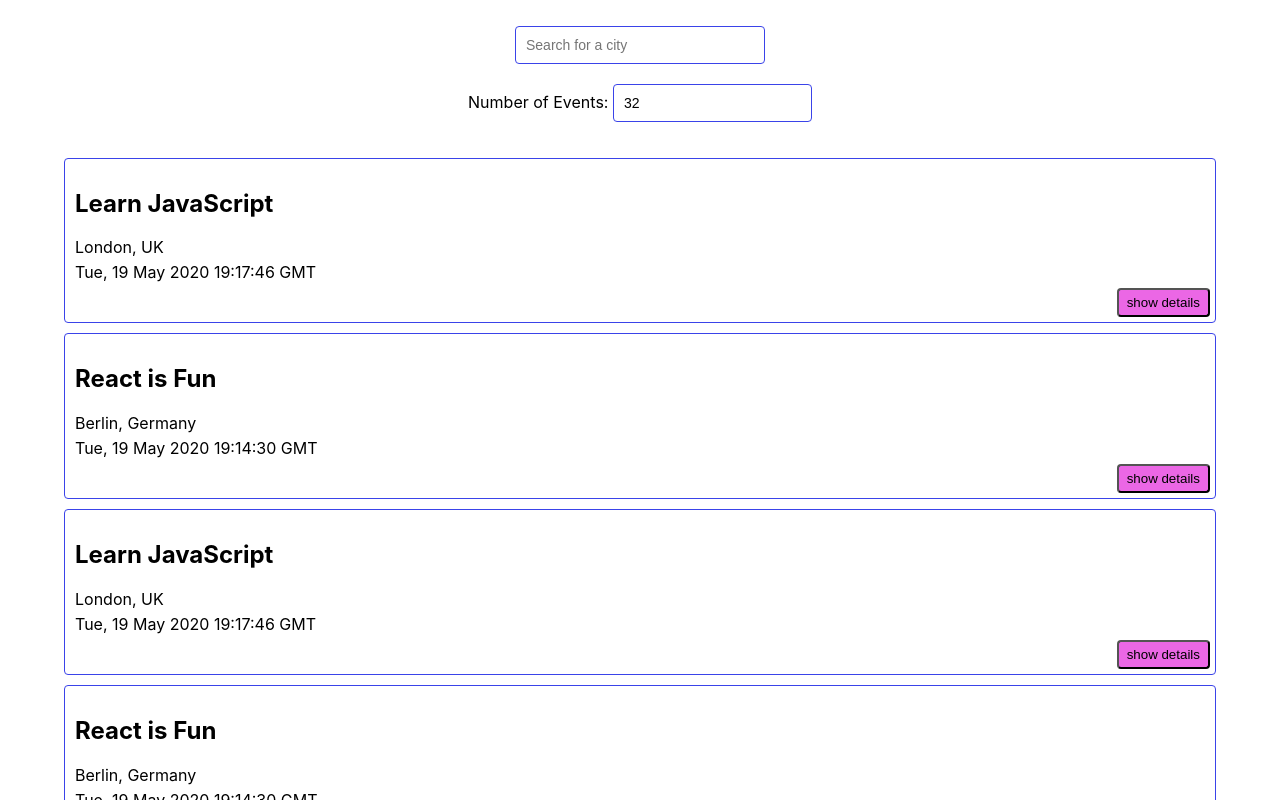
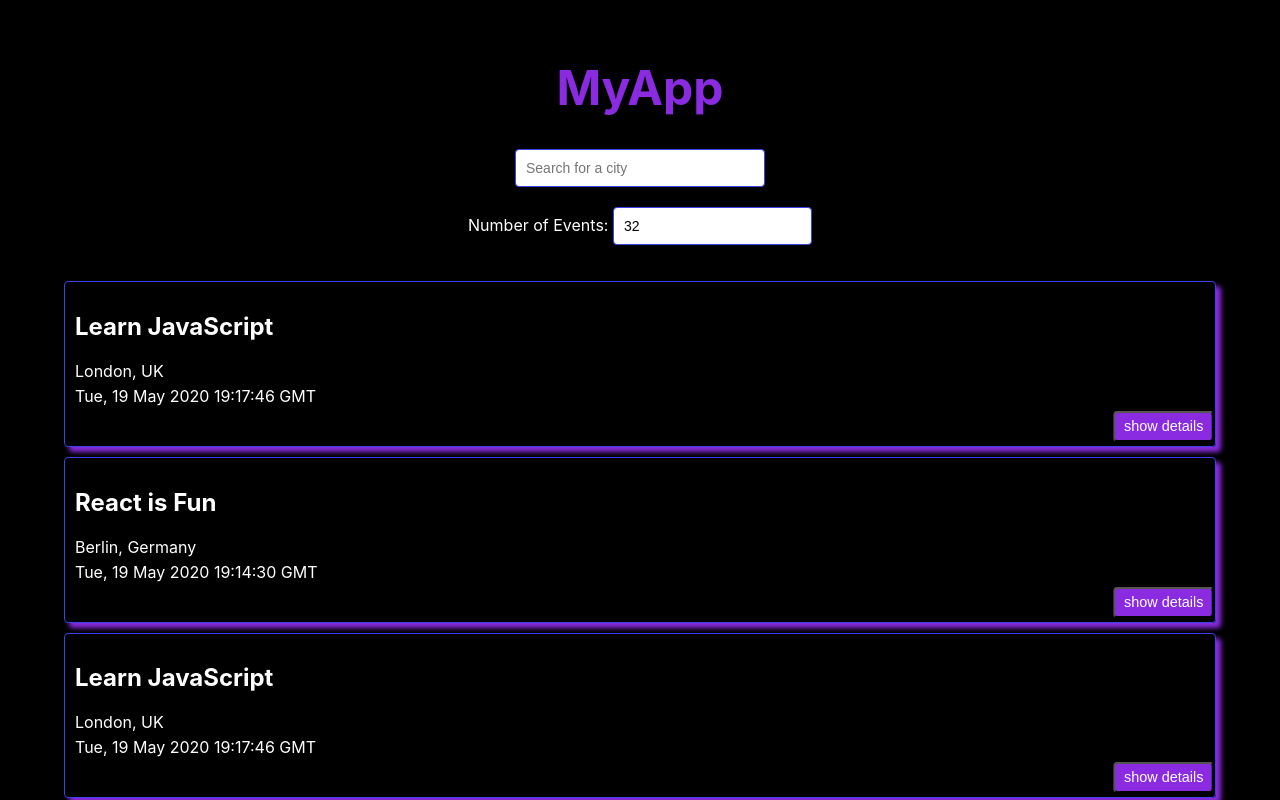
Before and after one commit to Priyankareddy-nalla/myApp, a React (Create React App) app: page / in a window 1280 px wide. Shown: the top 800 px of the page. Built offline with nearby package versions, Linux system fonts and the light colour scheme; what atatus-spa would draw is missing.

Commit message:
Update UI

```diff
--- a/src/App.css
+++ b/src/App.css
@@ -3,7 +3,8 @@
 .App {
   text-align: center;
   padding: 2% 5%;
-  /* background-color: rgb(238, 149, 243); */
+  background-color: black;
+  color: white;
 }
 
 .App * {
@@ -20,13 +21,11 @@ p {
 }
 
 input[type="text"],
-input[type="number"] {
+input[type="number"]{
   padding: 8px 6px 8px 10px;
   border-radius: 4px;
   outline: none;
-  /* border: 1px solid #ccc; */
   border: 1px solid #3a43e9;
-
   font-size: 14px;
   line-height: 20px;
   align-self: center;
@@ -36,6 +35,16 @@ input[type="number"] {
 
 .city {
   width: 250px;
+  padding: 8px 6px 8px 10px;
+  border-radius: 4px;
+  outline: none;
+  border: 1px solid #3a43e9;
+  font-size: 14px;
+  line-height: 20px;
+  align-self: center;
+  height: 38px;
+  margin-bottom: 20px;
+
 }
 
 #city-search {
@@ -53,7 +62,7 @@ input[type="number"] {
   align-self: center;
   margin: 0;
   font-size: 14px;
-  box-shadow: 10px 10px 16px -12px rgba(0, 0, 0, 0.75);
+  color: black;
 }
 
 .suggestions>li {
@@ -69,7 +78,7 @@ input[type="number"] {
 }
 
 .suggestions>li:hover {
-  background-color: #bcdcdb;
+  background-color: #d1a1f3;
 }
 
 .event {
@@ -79,6 +88,8 @@ input[type="number"] {
   border: 1px solid #3a43e9;
   border-radius: 4px;
   position: relative;
+  color: white;
+  box-shadow: 5px 5px 5px blueviolet;
 }
 
 .details-btn {
@@ -89,5 +100,33 @@ input[type="number"] {
   border-radius: 4px;
   outline: none;
   cursor: pointer;
-  background-color: rgb(235, 103, 229);
+  color: white;
+  background-color: blueviolet;
+  animation: pulse 1.5s infinite alternate;
 }
+
+@keyframes pulse {
+  0% {
+    transform: scale(1);
+  }
+
+  100% {
+    transform: scale(1.1);
+  }
+}
+
+.details-btn:hover {
+  background-color: rgb(237, 113, 237);
+  animation: none;
+}
+
+
+h1 {
+  font-size: 3em;
+  color: blueviolet;
+}
+
+.error-alert {
+  color: red;
+  font-weight: bold;
+}
--- a/src/App.js
+++ b/src/App.js
@@ -28,6 +28,7 @@ const App = () => {
 
   return (
     <div className="App">
+      <h1>MyApp</h1>
       <CitySearch allLocations={allLocations} setCurrentCity={setCurrentCity} />
       <NumberOfEvents currentNOE={currentNOE} setCurrentNOE={setCurrentNOE} />
       <EventList events={events} />
--- a/src/components/CitySearch.js
+++ b/src/components/CitySearch.js
@@ -27,6 +27,7 @@ const CitySearch = ({ allLocations, setCurrentCity }) => {
     setCurrentCity(value);
   };
 
+
   return (
     <div id="city-search">
       <input
--- a/src/components/NumberOfEvents.js
+++ b/src/components/NumberOfEvents.js
@@ -1,8 +1,8 @@
-import { useState } from "react";
+import React, { useState } from "react";
 
-const NumberOfEvents = ({ setCurrentNOE, setErrorAlert }) => {
-
+const NumberOfEvents = ({ setCurrentNOE }) => {
   const [numEvents, setNumEvents] = useState("32");
+  const [error, setError] = useState("");
 
   const handleInputChanged = (event) => {
     const value = event.target.value;
@@ -10,14 +10,14 @@ const NumberOfEvents = ({ setCurrentNOE, setErrorAlert }) => {
 
     let infoText;
     if (isNaN(value) || value <= 0) {
-      infoText = "Only positive numbers are allowed"
+      infoText = "Only positive numbers are allowed";
+      setError(infoText);
     } else {
       infoText = "";
+      setError(infoText);
       setCurrentNOE(value);
     }
-    // setErrorAlert(infoText);
-    console.log(infoText);
-  }
+  };
 
   return (
     <div id="number-of-events">
@@ -28,9 +28,9 @@ const NumberOfEvents = ({ setCurrentNOE, setErrorAlert }) => {
         value={numEvents}
         onChange={handleInputChanged}
       />
+      {error && <div className="error-alert">{error}</div>}
     </div>
   );
-}
-
+};
 
 export default NumberOfEvents;
```
